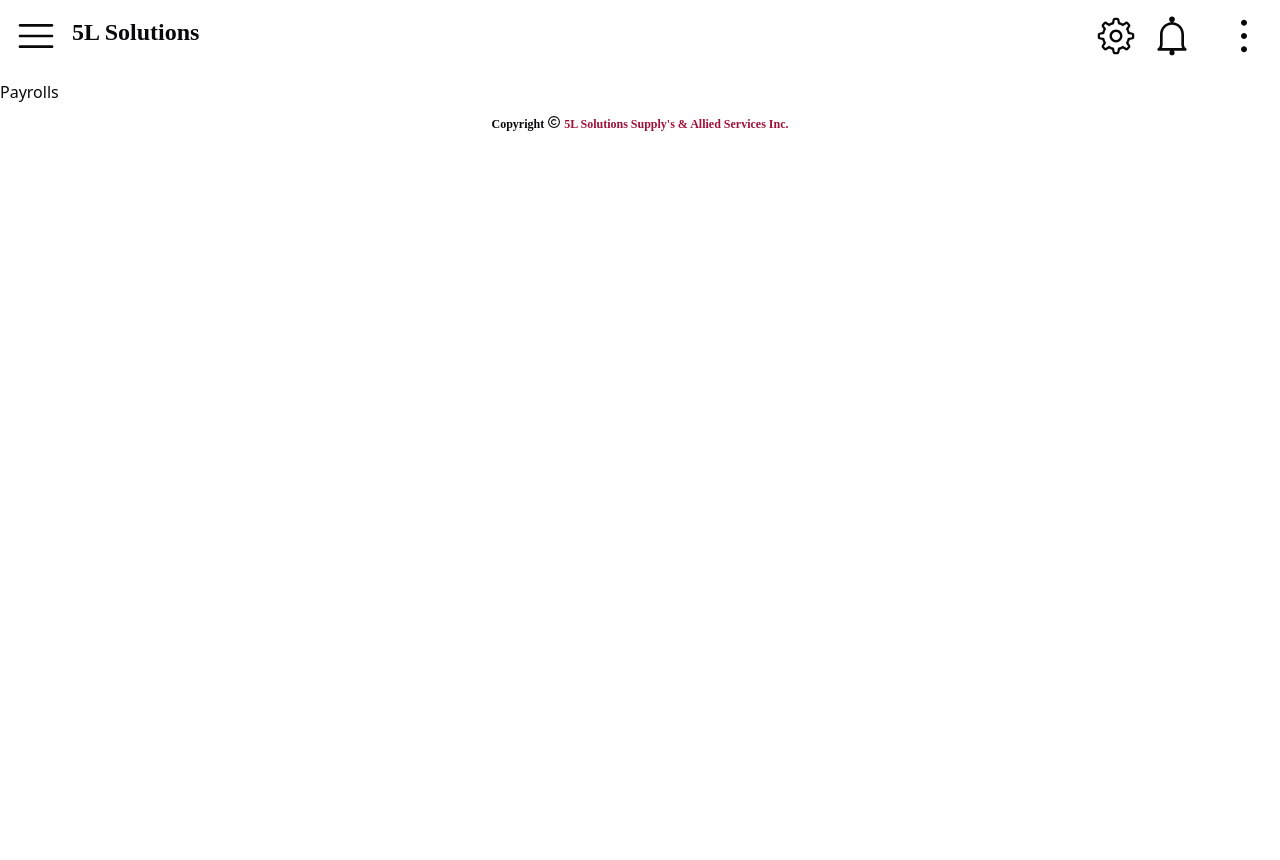
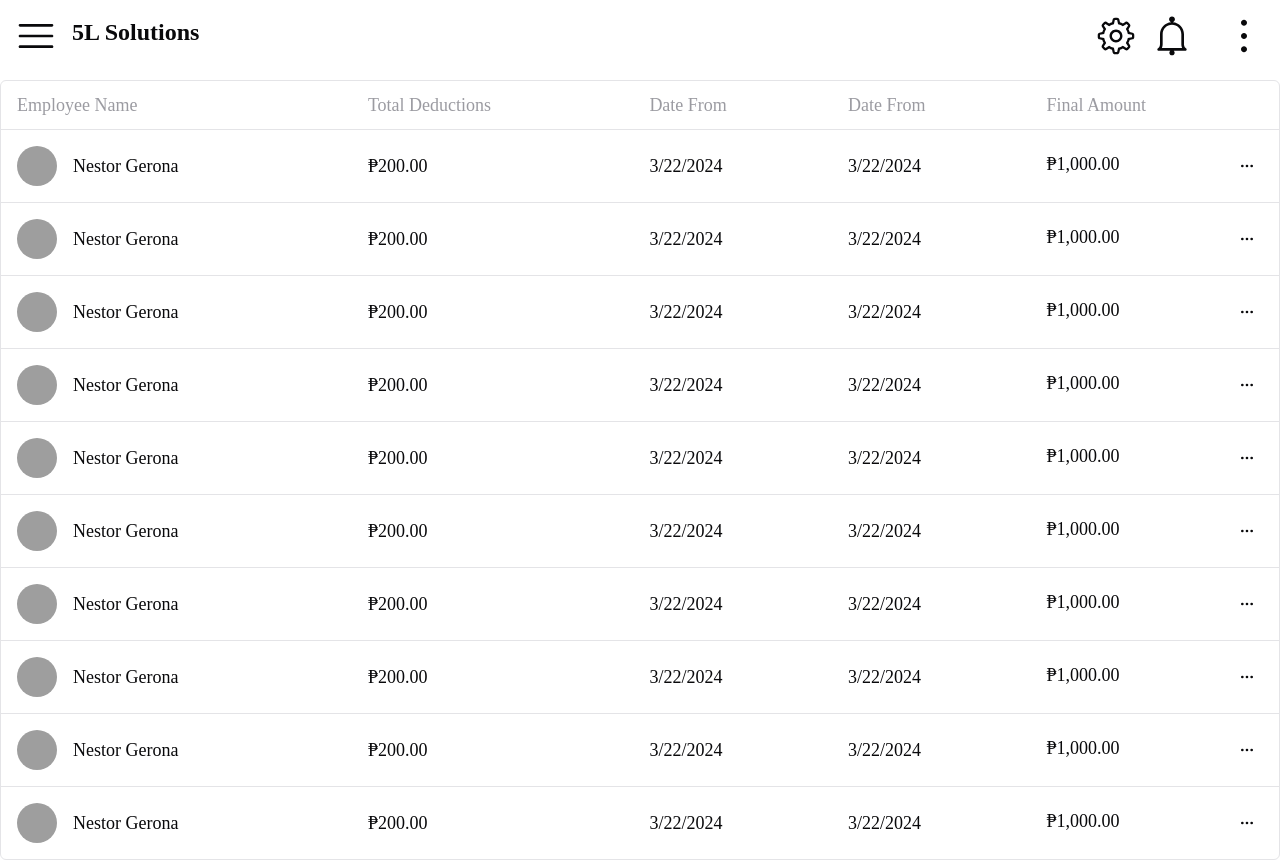
Before and after one commit to Nestortion/Accounting-System, a React (Vite) app in the folder client/: page /payrolls in a window 1280 px wide. Shown: the top 860 px of the page. Before the commit the page ends 800 px from the top, so only its background shows below. Built offline with nearby package versions, Linux system fonts and the light colour scheme; grey boxes are pictures that could not be loaded; a web font is replaced by a local one.

Commit message:
[Accounting System]-[Added payroll page content and design]

```diff
--- /dev/null
+++ b/client/src/components/table-columns/payrolls.columns.tsx
@@ -0,0 +1,96 @@
+import { ColumnDef } from '@tanstack/react-table'
+
+import {
+  DropdownMenu,
+  DropdownMenuContent,
+  DropdownMenuItem,
+  DropdownMenuLabel,
+  DropdownMenuSeparator,
+  DropdownMenuTrigger,
+} from '../ui/dropdown-menu'
+import { Button } from '../ui/button'
+import { EyeOff, MoreHorizontal } from 'lucide-react'
+import { Avatar, AvatarFallback, AvatarImage } from '../ui/avatar'
+
+export type Payrolls = {
+  prEmpName: string
+  prTotalDeduction: number
+  prDateFrom: string
+  prDateTo: string
+  prFinalAmount: number
+}
+
+export const payrollColumns: ColumnDef<Payrolls>[] = [
+  {
+    accessorKey: 'empName',
+    header: 'Employee Name',
+    cell: ({ row }) => {
+      return (
+        <div className="flex gap-4 min-w-32 items-center">
+          <div>
+            <Avatar>
+              <AvatarImage src={'https://github.com/nestortion.png'} />
+              <AvatarFallback>NG</AvatarFallback>
+            </Avatar>
+          </div>
+          <div>{row.original.prEmpName}</div>
+        </div>
+      )
+    },
+  },
+  {
+    accessorKey: 'prTotalDeduction',
+    header: 'Total Deductions',
+    cell: ({ row }) => {
+      const formatted = new Intl.NumberFormat('en-US', {
+        style: 'currency',
+        currency: 'PHP',
+      }).format(parseInt(row.getValue('prTotalDeduction')))
+
+      return formatted
+    },
+  },
+  {
+    accessorKey: 'prDateFrom',
+    header: 'Date From',
+  },
+  {
+    accessorKey: 'prDateTo',
+    header: 'Date From',
+  },
+  {
+    accessorKey: 'prFinalAmount',
+    header: 'Final Amount',
+    cell: ({ row }) => {
+      const formatted = new Intl.NumberFormat('en-US', {
+        style: 'currency',
+        currency: 'PHP',
+      }).format(parseInt(row.getValue('prFinalAmount')))
+
+      return (
+        <div className="flex justify-between">
+          <div>{formatted}</div>
+          <div>
+            <DropdownMenu>
+              <DropdownMenuTrigger asChild>
+                <Button variant="ghost" className="h-8 w-8 p-0">
+                  <span className="sr-only">Open menu</span>
+                  <MoreHorizontal className="h-4 w-4" />
+                </Button>
+              </DropdownMenuTrigger>
+              <DropdownMenuContent align="end">
+                <DropdownMenuLabel>Actions</DropdownMenuLabel>
+                <DropdownMenuSeparator />
+                <DropdownMenuItem>View Payroll Details</DropdownMenuItem>
+                <DropdownMenuSeparator />
+                <DropdownMenuItem className="flex justify-between">
+                  Hide <EyeOff />
+                </DropdownMenuItem>
+              </DropdownMenuContent>
+            </DropdownMenu>
+          </div>
+        </div>
+      )
+    },
+  },
+]
--- a/client/src/routes/payrolls_/index.tsx
+++ b/client/src/routes/payrolls_/index.tsx
@@ -1,11 +1,36 @@
+import DataTable from '@/components/DataTable'
+import {
+  payrollColumns,
+  type Payrolls,
+} from '@/components/table-columns/payrolls.columns'
 import { createFileRoute } from '@tanstack/react-router'
 
 export const Route = createFileRoute('/payrolls/')({
   component: Payrolls,
 })
 
+const data: Payrolls = {
+  prDateFrom: new Date().toLocaleDateString(),
+  prDateTo: new Date().toLocaleDateString(),
+  prEmpName: 'Nestor Gerona',
+  prFinalAmount: 1000,
+  prTotalDeduction: 200,
+}
+
 function Payrolls() {
-  return <div>Payrolls</div>
+  const manyData = (() => {
+    let many: Array<typeof data> = []
+
+    for (let i = 0; i < 50; i++) {
+      many.push(data)
+    }
+    return many
+  })()
+  return (
+    <div className="min-h-[85vh]">
+      <DataTable columns={payrollColumns} data={manyData}></DataTable>
+    </div>
+  )
 }
 
 export default Payrolls
```
